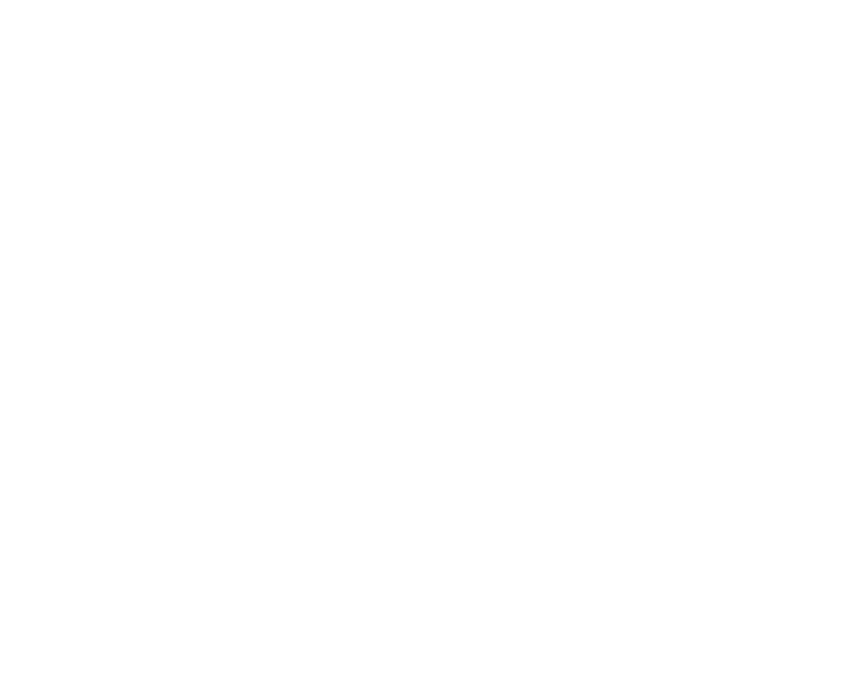
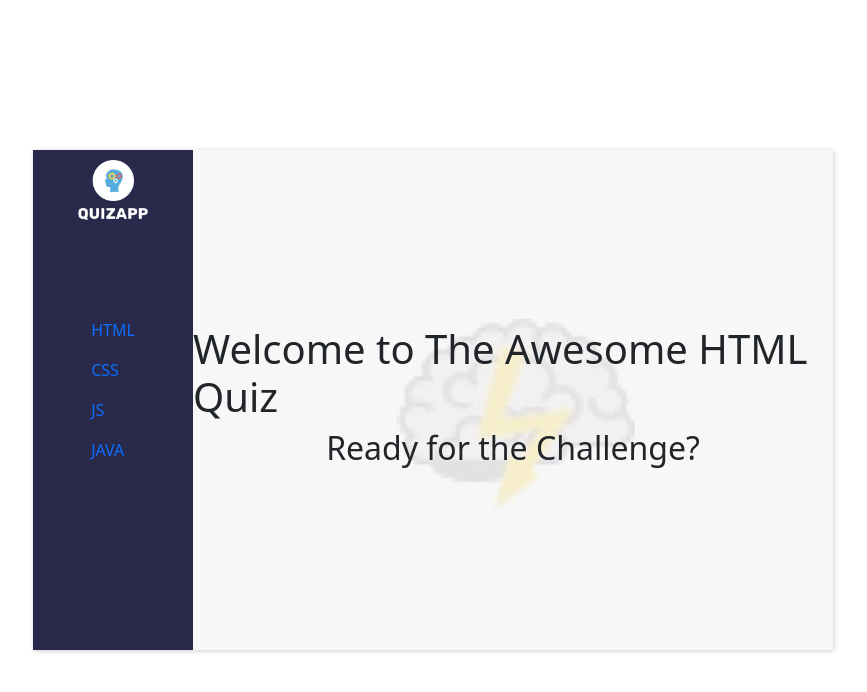
Before and after one commit to JivkoDikov/Quizapp, a plain HTML site: page index.html in a window 1280 px wide. Shown: the whole page, without its empty margins (207-1074 px from the left). Drawn offline with nearby package versions, Linux system fonts and the light colour scheme.

Commit message:
added nav bar,content quizapp

```diff
--- a/index.html
+++ b/index.html
@@ -1,13 +1,49 @@
 <!DOCTYPE html>
 <html lang="en">
-<head>
-    <meta charset="UTF-8">
-    <meta name="viewport" content="width=device-width, initial-scale=1.0">
+  <head>
+    <meta charset="UTF-8" />
+    <meta name="viewport" content="width=device-width, initial-scale=1.0" />
     <title>Quizapp</title>
-    <link rel="stylesheet" href="style.css">
+    <link rel="stylesheet" href="style.css" />
     <script src="script.js"></script>
-</head>
-<body>
 
-</body>
+    <!--Bootstrap file-->
+    <link
+      href="https://cdn.jsdelivr.net/npm/bootstrap@5.3.2/dist/css/bootstrap.min.css"
+      rel="stylesheet"
+      integrity="sha384-T3c6CoIi6uLrA9TneNEoa7RxnatzjcDSCmG1MXxSR1GAsXEV/Dwwykc2MPK8M2HN"
+      crossorigin="anonymous"
+    />
+    <script
+      src="https://cdn.jsdelivr.net/npm/bootstrap@5.3.2/dist/js/bootstrap.bundle.min.js"
+      integrity="sha384-C6RzsynM9kWDrMNeT87bh95OGNyZPhcTNXj1NW7RuBCsyN/o0jlpcV8Qyq46cDfL"
+      crossorigin="anonymous"
+    ></script>
+  </head>
+
+  <body>
+    <div class="content">
+      <div class="content-left">
+        <img class="img-logo"src="./img/logo.png">
+        <ul class="nav flex-column position-list">
+          <li class="nav-item">
+            <a class="nav-link active" aria-current="page" href="#">HTML</a>
+          </li>
+          <li class="nav-item">
+            <a class="nav-link" href="#">CSS</a>
+          </li>
+          <li class="nav-item">
+            <a class="nav-link" href="#">JS</a>
+          </li>
+          <li class="nav-item">
+            <a class="nav-link">JAVA</a>
+          </li>
+        </ul>
+      </div>
+      <div class="content-right">
+        <h1>Welcome to The Awesome HTML Quiz</h1>
+        <h2>Ready for the Challenge?</h2>
+      </div>
+    </div>
+  </body>
 </html>
--- a/style.css
+++ b/style.css
@@ -0,0 +1,46 @@
+body{
+    margin: 0;
+    display: flex;
+    justify-content: center;
+    align-items: center;
+    height: 100vh;
+}
+
+.content{
+    box-shadow: 1px 1px 5px rgba(0, 0, 0, 0.2);
+    display: flex;
+    height: 500px;
+    width: 800px;
+    margin: 50px;
+}
+
+.content-left{
+    width: 20%;
+    display: flex;
+    flex-direction: column;
+    align-items: center;
+    justify-content: space-between;
+    background-color: #29294b;
+}
+
+
+.content-right{
+    width: 80%;
+    background-image: url(./img/brainbg.jpg);
+    background-size: cover;
+    background-position: center;
+    display: flex;
+    flex-direction: column;
+    justify-content: center;
+    align-items: center;
+}
+
+.img-logo{
+    margin-top: 10px;
+    width: 70px;
+}
+
+
+.position-list{
+    margin-bottom: 180px !important;
+}
```
Also changed, not shown: img/brain result.png (added), img/brainbg.jpg (added), img/logo.png (added).
